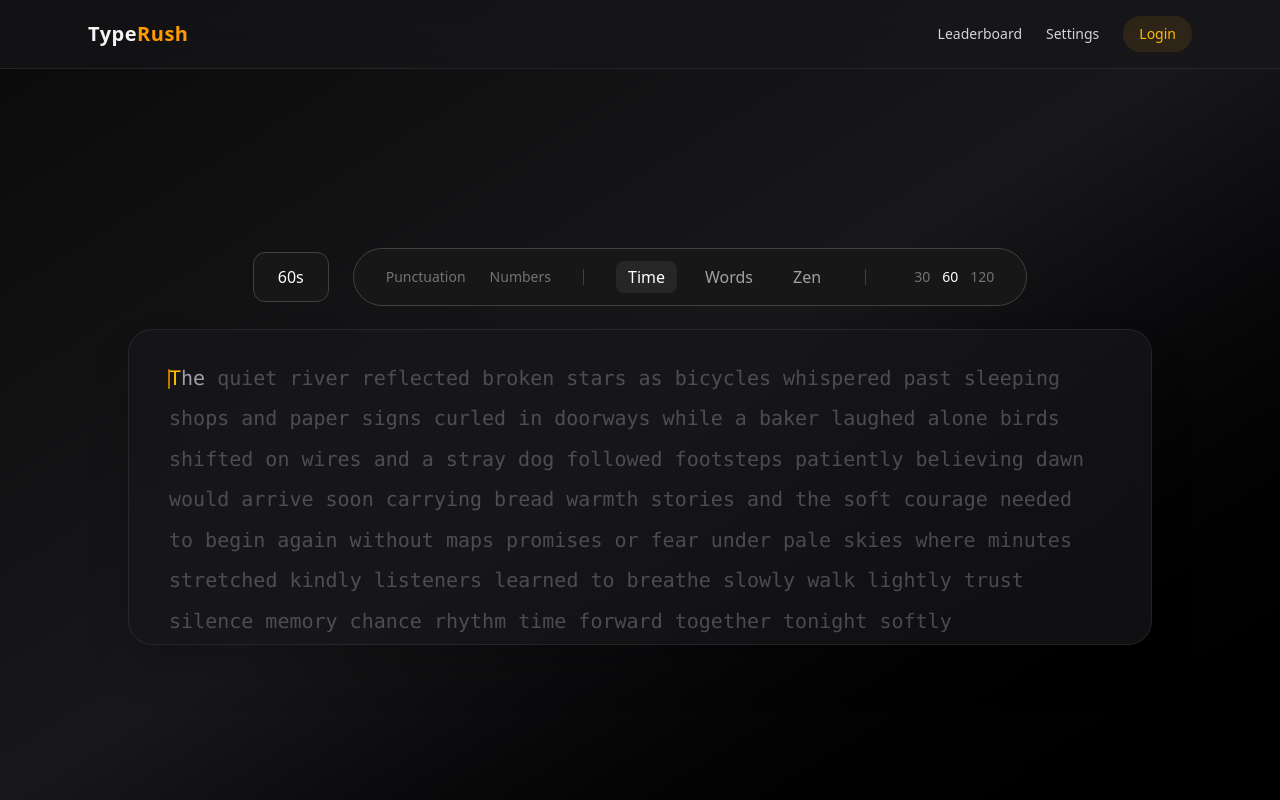
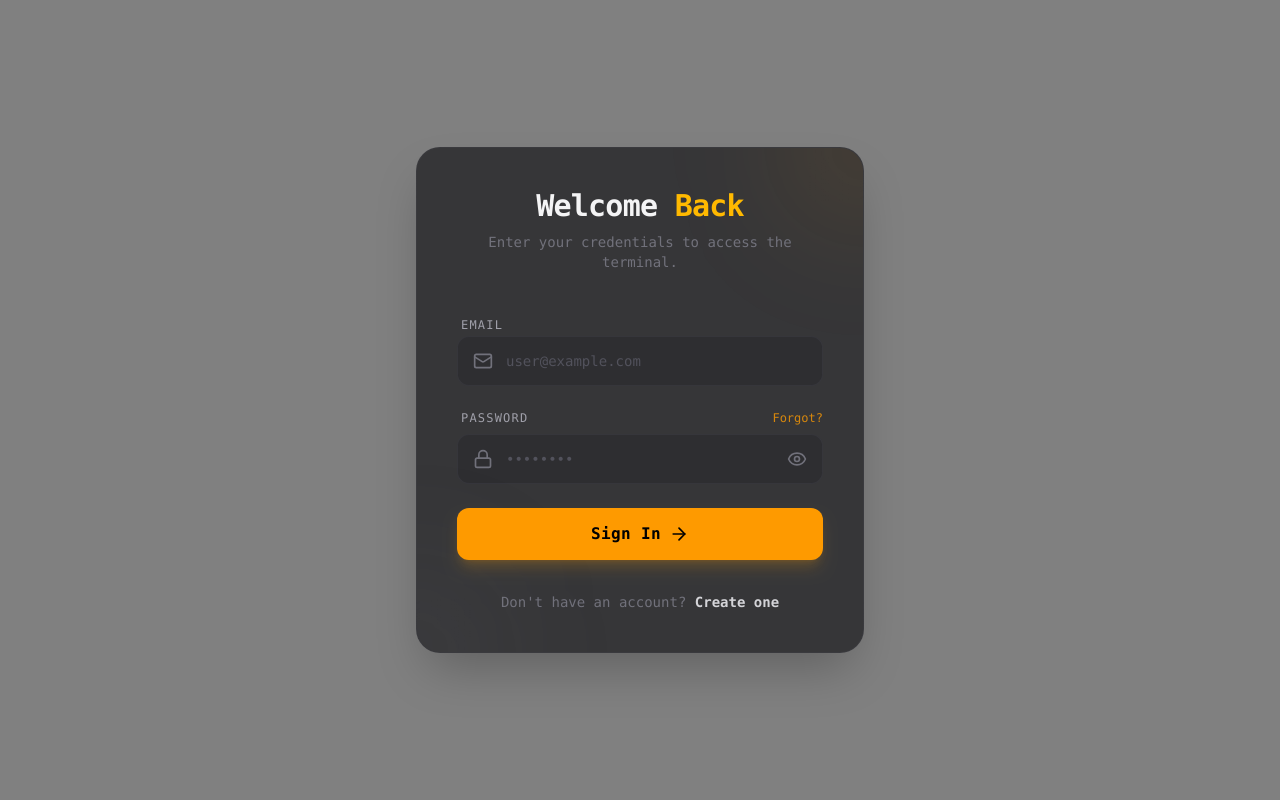
Before and after one commit to iXION82/TypeRush, a React (Vite) app in the folder frontend-project/: page /login in a window 1280 px wide. Built offline with nearby package versions, Linux system fonts and the light colour scheme.

Commit message:
Added a Login Page

```diff
--- a/frontend-project/package.json
+++ b/frontend-project/package.json
@@ -12,6 +12,7 @@
   "dependencies": {
     "@tailwindcss/vite": "^4.1.18",
     "framer-motion": "^12.29.0",
+    "lucide-react": "^0.563.0",
     "react": "^19.2.0",
     "react-dom": "^19.2.0",
     "tailwindcss": "^4.1.18"
--- a/frontend-project/src/App.tsx
+++ b/frontend-project/src/App.tsx
@@ -1,10 +1,12 @@
-import { Home } from './pages/home'
+// import { Home } from './pages/home'
+import LoginPage from './pages/login'
 import './App.css'
 function App() {
 
   return (
     <>
-      <Home/>
+    <LoginPage/>
+      {/* <Home/> */}
     </>
   )
 }
--- /dev/null
+++ b/frontend-project/src/pages/login.tsx
@@ -0,0 +1,167 @@
+import { useState } from 'react';
+import { Mail, Lock, Eye, EyeOff, ArrowRight } from 'lucide-react';
+
+const LoginPage = () => {
+    const [email, setEmail] = useState('');
+    const [password, setPassword] = useState('');
+    const [showPassword, setShowPassword] = useState(false);
+    const [isLoading, setIsLoading] = useState(false);
+
+    const handleLogin = (e: React.FormEvent) => {
+        e.preventDefault();
+        setIsLoading(true);
+        setTimeout(() => setIsLoading(false), 2000);
+    };
+
+    return (
+        <div className="flex items-center justify-center w-full min-h-screen bg-black/50 p-4">
+            <div className="
+                w-full
+                max-w-md
+                rounded-3xl
+                bg-zinc-900/70
+                backdrop-blur-xl
+                border border-zinc-700/40
+                shadow-2xl
+                p-8
+                sm:p-10
+                font-mono
+                relative
+                overflow-hidden">
+                <div className="absolute -top-20 -right-20 w-40 h-40 bg-amber-500/10 rounded-full blur-3xl pointer-events-none" />
+                <div className="absolute -bottom-20 -left-20 w-40 h-40 bg-zinc-500/10 rounded-full blur-3xl pointer-events-none" />
+
+                <div className="mb-10 text-center relative z-10">
+                    <h1 className="text-3xl font-bold text-zinc-100 mb-2 tracking-tight">
+                        Welcome <span className="text-amber-400">Back</span>
+                    </h1>
+                    <p className="text-zinc-500 text-sm">
+                        Enter your credentials to access the terminal.
+                    </p>
+                </div>
+
+                <form onSubmit={handleLogin} className="space-y-6 relative z-10">
+
+
+                    <div className="space-y-2">
+                        <label className="text-xs uppercase tracking-widest text-zinc-400 ml-1">
+                            Email
+                        </label>
+                        <div className="relative group">
+                            <div className="absolute inset-y-0 left-0 pl-4 flex items-center pointer-events-none">
+                                <Mail className="h-5 w-5 text-zinc-500 group-focus-within:text-amber-400 transition-colors" />
+                            </div>
+                            <input
+                                type="email"
+                                value={email}
+                                onChange={(e) => setEmail(e.target.value)}
+                                className="
+                                    w-full
+                                    bg-zinc-800/50
+                                    border border-zinc-700/50
+                                    text-zinc-200
+                                    text-sm
+                                    rounded-xl
+                                    pl-12 pr-4 py-3.5
+                                    outline-none
+                                    focus:border-amber-500/50
+                                    focus:ring-1 focus:ring-amber-500/50
+                                    placeholder:text-zinc-600
+                                    transition-all
+                                    duration-200
+                                "
+                                placeholder="user@example.com"
+                                required
+                            />
+                        </div>
+                    </div>
+
+
+                    <div className="space-y-2">
+                        <div className="flex justify-between items-center ml-1">
+                            <label className="text-xs uppercase tracking-widest text-zinc-400">
+                                Password
+                            </label>
+                            <a href="#" className="text-xs text-amber-500/80 hover:text-amber-400 hover:underline transition-all">
+                                Forgot?
+                            </a>
+                        </div>
+                        <div className="relative group">
+                            <div className="absolute inset-y-0 left-0 pl-4 flex items-center pointer-events-none">
+                                <Lock className="h-5 w-5 text-zinc-500 group-focus-within:text-amber-400 transition-colors" />
+                            </div>
+                            <input
+                                type={showPassword ? "text" : "password"}
+                                value={password}
+                                onChange={(e) => setPassword(e.target.value)}
+                                className="
+                                    w-full
+                                    bg-zinc-800/50
+                                    border border-zinc-700/50
+                                    text-zinc-200
+                                    text-sm
+                                    rounded-xl
+                                    pl-12 pr-12 py-3.5
+                                    outline-none
+                                    focus:border-amber-500/50
+                                    focus:ring-1 focus:ring-amber-500/50
+                                    placeholder:text-zinc-600
+                                    transition-all
+                                    duration-200
+                                "
+                                placeholder="••••••••"
+                                required/>
+                            <button
+                                type="button"
+                                onClick={() => setShowPassword(!showPassword)}
+                                className="absolute inset-y-0 right-0 pr-4 flex items-center text-zinc-500 hover:text-zinc-300 transition-colors"
+                            >
+                                {showPassword ? <EyeOff className="h-5 w-5" /> : <Eye className="h-5 w-5" />}
+                            </button>
+                        </div>
+                    </div>
+
+                    <button
+                        type="submit"
+                        disabled={isLoading}
+                        className="
+                            w-full
+                            flex items-center justify-center gap-2
+                            px-8 py-3.5
+                            rounded-xl
+                            bg-amber-500
+                            text-black
+                            font-bold
+                            tracking-wide
+                            hover:bg-amber-400
+                            disabled:bg-zinc-700 disabled:text-zinc-500 disabled:cursor-not-allowed
+                            transition-all
+                            shadow-lg shadow-amber-500/20
+                            active:scale-95
+                            mt-2
+                        "
+                    >
+                        {isLoading ? (
+                            <span className="animate-pulse">Accessing...</span>
+                        ) : (
+                            <>
+                                Sign In <ArrowRight className="h-5 w-5" />
+                            </>
+                        )}
+                    </button>
+                </form>
+
+                <div className="mt-8 text-center relative z-10">
+                    <p className="text-zinc-500 text-sm">
+                        Don't have an account?{' '}
+                        <a href="#" className="text-zinc-300 font-semibold hover:text-amber-400 transition-colors">
+                            Create one
+                        </a>
+                    </p>
+                </div>
+            </div>
+        </div>
+    );
+};
+
+export default LoginPage;
```
Also changed, not shown: 1 other file (tests, documents, lock files or other folders).
